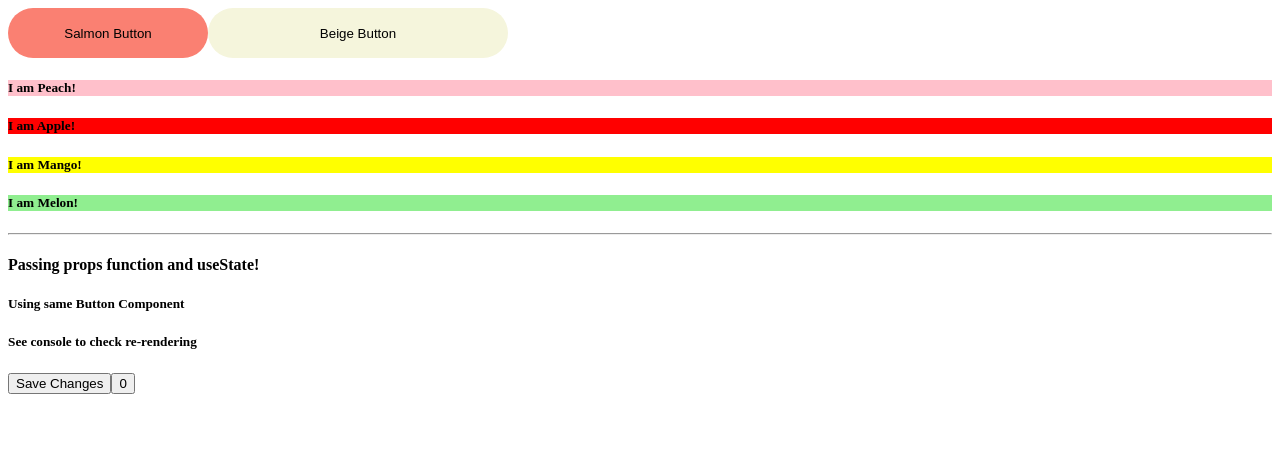
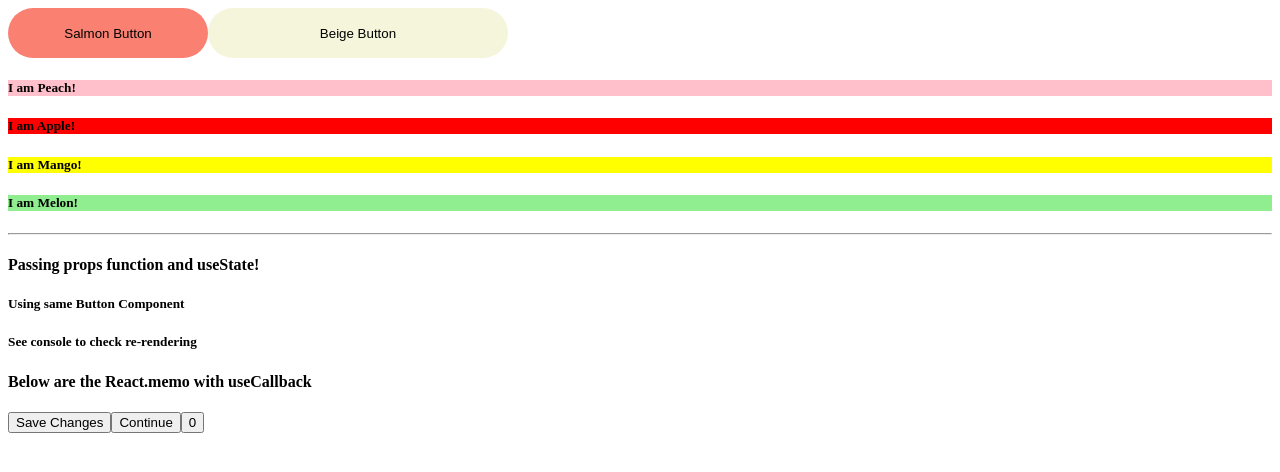
Before and after one commit to h2002y/NomadCoderReactMovieTutorials, a React (Create React App) app in the folder movie-4-props/: page / in a window 1280 px wide. Shown: the top 472 px of the page. Built offline with nearby package versions, Linux system fonts and the light colour scheme.

Commit message:
Add react 4 props => memo

```diff
--- a/movie-4-props/src/PropsFunction.js
+++ b/movie-4-props/src/PropsFunction.js
@@ -1,20 +1,6 @@
-import React from "react";
+import React, { useCallback } from "react";
 
-function PropsFunction(){
-    const [value, setValue] = React.useState("Save Changes");
-    const [counter, setCounter] = React.useState(0);
-
-    const changeValue = () => setValue("Revert Changes");
-    const changeCounter = () => setCounter((curr) => curr + 1);
-
-    const Button = ({onClick, text}) => {
-        console.log(text,"was rendered");
-        return (<button
-            onClick={onClick}
-        >{text}</button>);
-    };
-
-    /** props에 Event Listener 함수 전달 시 주의사항!
+/** props에 Event Listener 함수 전달 시 주의사항1 !
  * HTML 태그의 onclick과 JSX Component 선언 부분의 onCLick은
  * Event Listener지만
  * Component 호출 부분의 props 속성 onClick은
@@ -32,14 +18,50 @@ function PropsFunction(){
  *
  */
 
-    return(
+/** 부모로 자식 Component 여러개 렌더링 시 주의사항2 !
+ * useState 사용시 부모가 변경되면 모든 자식 Component가 리렌더링된다.
+ * counter 버튼을 누르면 counter 버튼만 리렌더링 되어야 하지만 value 버튼도 리렌더링 된다.
+ * 원하는 Component만 리렌더링 하기 위해서 react memo를 사용한다.
+ *
+ * 주의할 점은 memo에 사용될 JSX Component는 전역이어야 한다.
+ * Button과 MemorizedBtn이 PropsFunction(){} 안에 있으면
+ * memo가 작동하지 않는다.
+ *
+ * 또한 props로 함수를 전달할 경우
+ * useState로 인한 렌더링이 일어날때마다
+ * 새로운 함수가 생성되어 MemorizedBtn에 전달되기 때문에
+ * memo가 작동하지 않는디ㅏ.
+ *
+ * 버튼 클릭 시 동작하는 함수 changeValue와 changeCounter에
+ * useCallback을 사용해서 첫렌더링 때만 유일한 함수를 생성하고 계속 사용하게 해야
+ * 함수를 props로 전달받는 Component가 리렌더링이 일어나지 않는다.
+ */
+
+const Button = ({ onClick, text }) => {
+  console.log(text, "was rendered");
+  return <button onClick={onClick}>{text}</button>;
+};
+const MemorizedBtn = React.memo(Button);
+
+function PropsFunction() {
+  const [value, setValue] = React.useState("Save Changes");
+  const [counter, setCounter] = React.useState(0);
+
+  const changeValue = React.useCallback(() => setValue("Revert Changes"), []);
+  const changeCounter = React.useCallback(() => setCounter((curr) => curr + 1), []);
+
+  return (
     <>
-            <hr/>
+      <hr />
       <h4>Passing props function and useState!</h4>
       <h5>Using same Button Component</h5>
       <h5>See console to check re-rendering</h5>
-            <Button onClick={changeValue} text={value} />
-            <Button onClick={changeCounter} text={counter} />
+      {/* <Button onClick={changeValue} text={value} />
+      <Button onClick={changeCounter} text={counter} /> */}
+      <h4>Below are the React.memo with useCallback</h4>
+      <MemorizedBtn onClick={changeValue} text={value} />
+      <MemorizedBtn text="Continue" />
+      <MemorizedBtn onClick={changeCounter} text={counter} />
     </>
   );
 }
```
Lines whose indentation alone changed are shown as unchanged.
